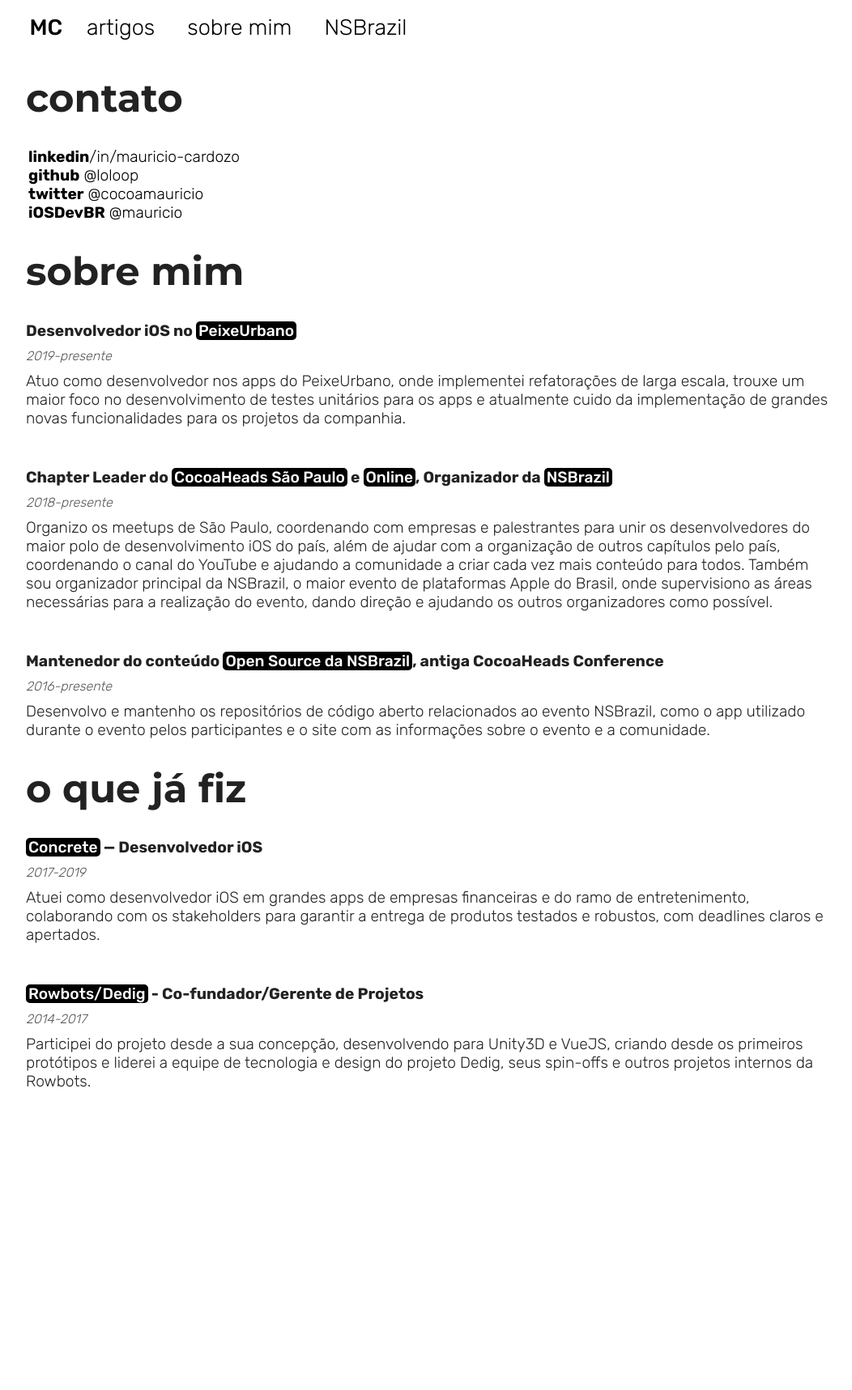
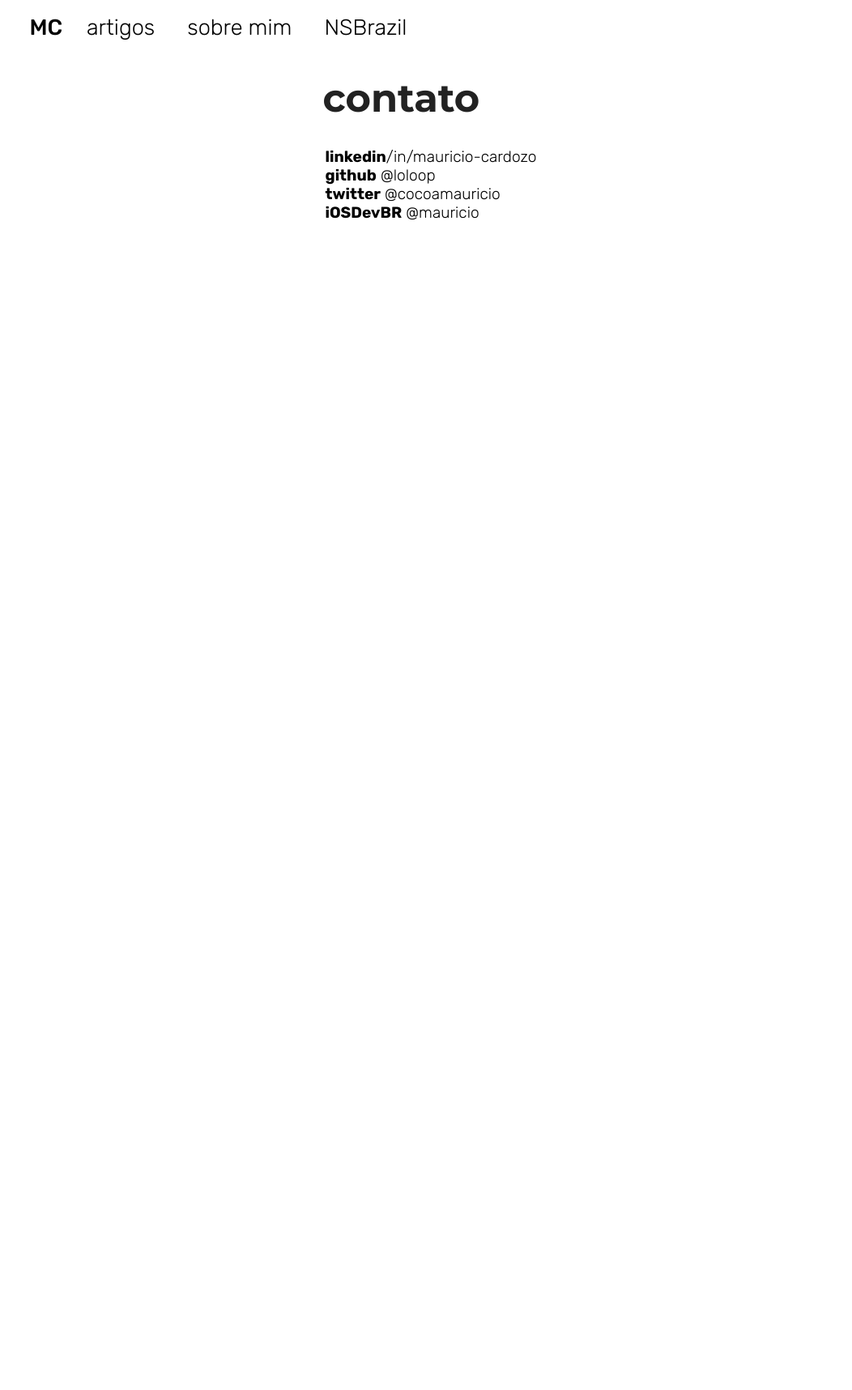
Before and after one commit to loloop/loloop.github.io, a Jekyll site: the page built from me/index.md, in a window 1280 px wide. Shown: the whole page at 81% size, without its empty margins (108-1160 px from the left). Built offline with Jekyll 4.4.1, drawn with Linux system fonts in a browser that asks for light colours; our own code applies the rules of GitHub Pages for plain Markdown files; after the commit the page ends 900 px from its top, so only the background shows below that.

```diff
--- a/me/index.md
+++ b/me/index.md
@@ -5,38 +5,3 @@
 # contato
 
 {% for item in site.data.contact.contact %}<a href="{{item.url}}" class="inverted light"><strong>{{item.name}}</strong><span class="">{{item.id}}</span></a><br>{% endfor %}
-
-# sobre mim
-
-**Desenvolvedor iOS no [PeixeUrbano](https://peixeurbano.com)**
-<p class="muted">2019-presente</p>
-
-Atuo como desenvolvedor nos apps do PeixeUrbano, onde implementei refatorações de larga escala, trouxe um maior foco no desenvolvimento de testes unitários para os apps e atualmente cuido da implementação de grandes novas funcionalidades para os projetos da companhia.
-
-<div class="spacer"></div>
-
-**Chapter Leader do [CocoaHeads São Paulo](http://cocoaheads.com.br/cidades/detalhes/2) e [Online](https://www.youtube.com/user/cocoaheadsbr), Organizador da [NSBrazil](https://nsbrazil.com)**
-<p class="muted">2018-presente</p>
-
-Organizo os meetups de São Paulo, coordenando com empresas e palestrantes para unir os desenvolvedores do maior polo de desenvolvimento iOS do país, além de ajudar com a organização de outros capítulos pelo país, coordenando o canal do YouTube e ajudando a comunidade a criar cada vez mais conteúdo para todos. Também sou organizador principal da NSBrazil, o maior evento de plataformas Apple do Brasil, onde supervisiono as áreas necessárias para a realização do evento, dando direção e ajudando os outros organizadores como possível.
-
-<div class="spacer"></div>
-
-**Mantenedor do conteúdo [Open Source da NSBrazil](https://github.com/CocoaHeadsConference), antiga CocoaHeads Conference**
-<p class="muted">2016-presente</p>
-
-Desenvolvo e mantenho os repositórios de código aberto relacionados ao evento NSBrazil, como o app utilizado durante o evento pelos participantes e o site com as informações sobre o evento e a comunidade.
-
-# o que já fiz
-
-**[Concrete](https://medium.com/concretebr) — Desenvolvedor iOS**
-<p class="muted">2017-2019</p>
-
-Atuei como desenvolvedor iOS em grandes apps de empresas financeiras e do ramo de entretenimento, colaborando com os stakeholders para garantir a entrega de produtos testados e robustos, com deadlines claros e apertados.
-
-<div class="spacer"></div>
-
-**[Rowbots/Dedig](http://dedig.com.br) - Co-fundador/Gerente de Projetos**
-<p class="muted">2014-2017</p>
-
-Participei do projeto desde a sua concepção, desenvolvendo para Unity3D e VueJS, criando desde os primeiros protótipos e liderei a equipe de tecnologia e design do projeto Dedig, seus spin-offs e outros projetos internos da Rowbots.
```
Also changed, not shown: 1 other file.
